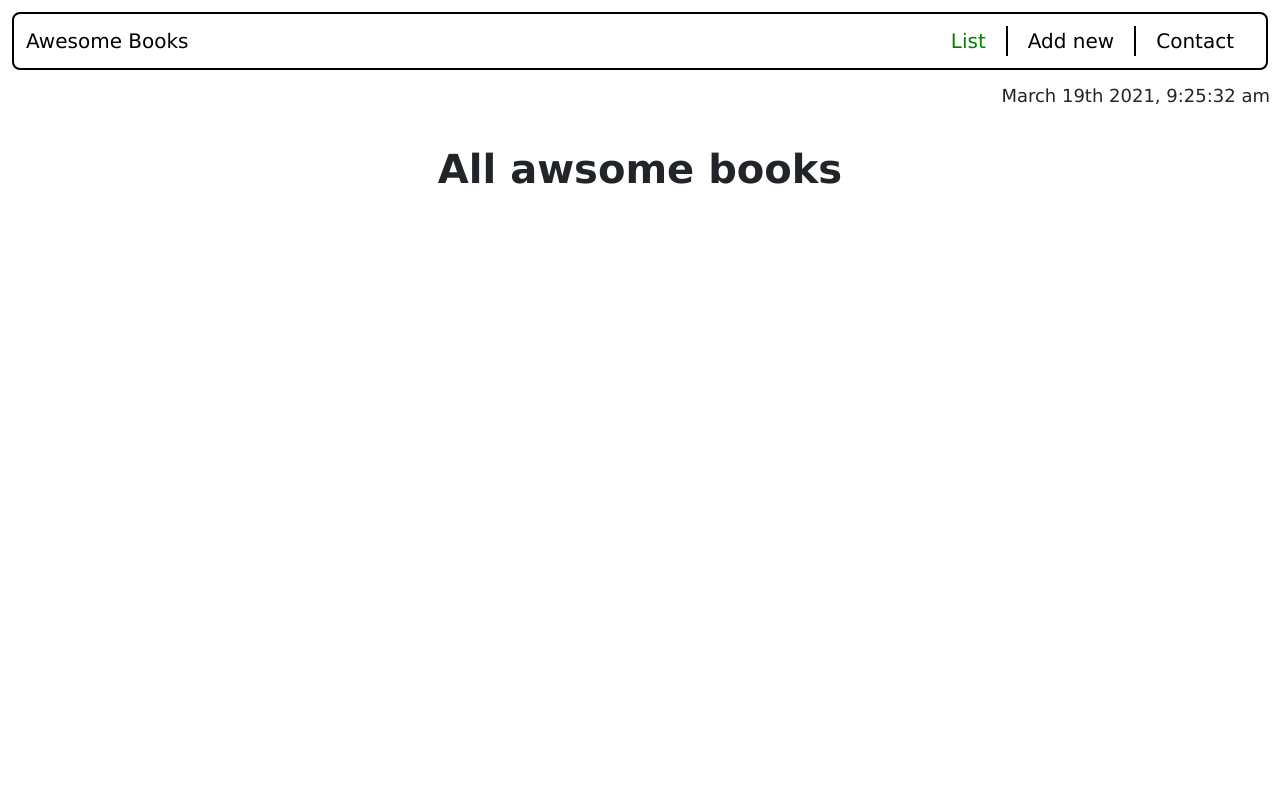
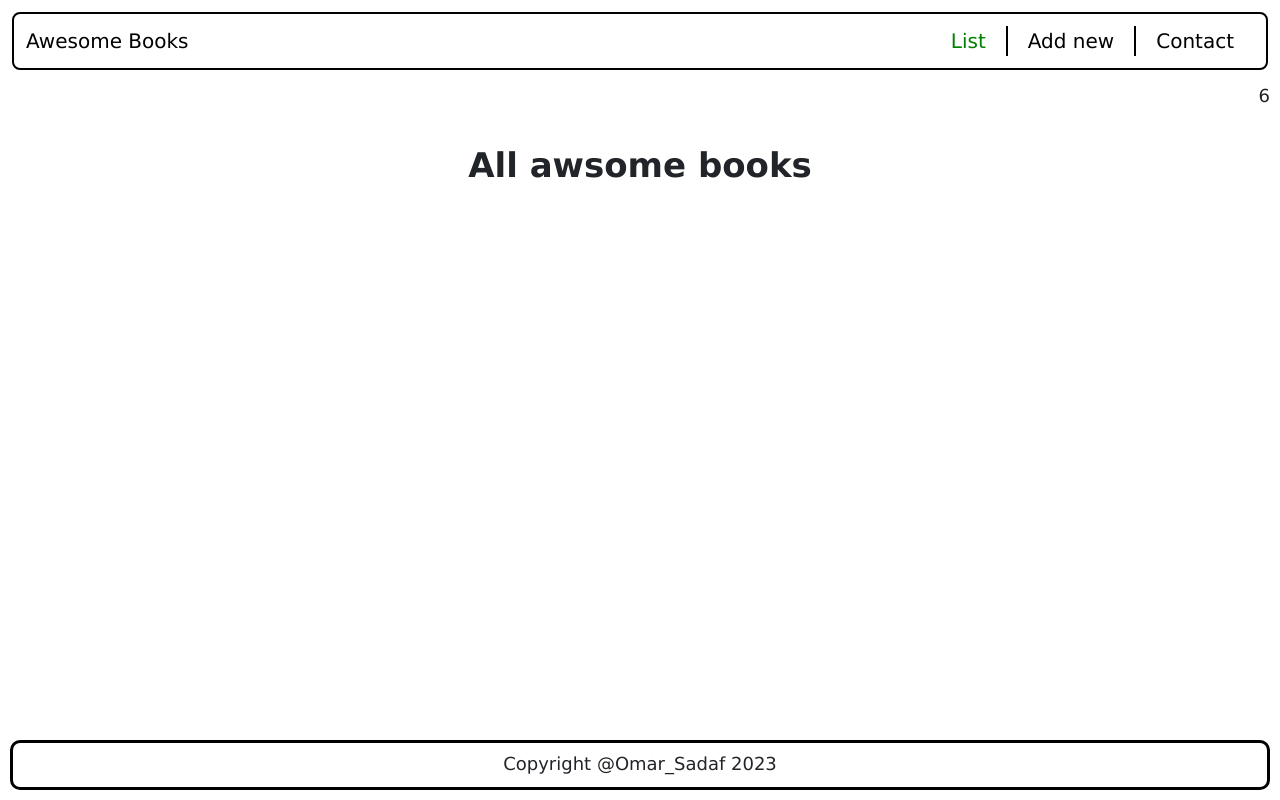
Before and after one commit to Aqurds/mv-bl, a plain HTML site: page index.html in a window 1280 px wide. Both pictures are taken after a click on the link "List". Drawn offline with nearby package versions, Linux system fonts and the light colour scheme.

Commit message:
Added date & time dynamically V1

```diff
--- a/assets/css/style.css
+++ b/assets/css/style.css
@@ -22,6 +22,7 @@ li {
   font-weight: 900;
   text-align: center;
   margin-bottom: 20px;
+  font-size: 34px;
 }
 
 .booklist-table button {
@@ -62,6 +63,7 @@ li {
   font-weight: 900;
   margin-bottom: 20px;
   text-align: center;
+  font-size: 34px;
 }
 
 #book-form {
@@ -132,8 +134,31 @@ li {
 
 .contact {
   display: none;
+  margin-top: 20px;
 }
 
 .contact ul li {
   list-style: disc;
 }
+
+.content-active {
+  display: block;
+}
+
+.content-inactive {
+  display: none;
+}
+
+.footer {
+  position: fixed;
+  left: 10px;
+  bottom: 10px;
+  height: 50px;
+  text-align: center;
+  line-height: 42px;
+  right: 10px;
+  border-radius: 10px;
+  border: 3px solid black;
+  display: flex;
+  justify-content: center;
+}
--- a/assets/js/main.js
+++ b/assets/js/main.js
@@ -86,3 +86,37 @@ class Book {
 }
 
 const bookList = new Book('#book-form', 'bookCollection', '.booklist-table');
+
+
+// Dynamic content section code
+function toggleElement(target) {
+  const allSiblinsElem = document.querySelectorAll('.row')
+  allSiblinsElem.forEach((elem, index) => {
+    if (elem.className.split(' ')[1] == target) {
+      elem.classList.remove('content-inactive')
+      elem.classList.add('content-active')
+    } else {
+      elem.classList.remove('content-active')
+      elem.classList.add('content-inactive')
+    }
+  })
+}
+const triggerElem = document.querySelectorAll('.nav-item')
+triggerElem.forEach((singleElem, index) => {
+  singleElem.addEventListener('click', (e) => {
+    e.preventDefault();
+    const targetSection = singleElem.className;
+    const targetSectionClass = singleElem.getAttribute('data-target')
+    console.log(targetSectionClass, targetSection);
+    toggleElement(targetSectionClass)
+  })
+})
+
+// Set date & time dynamically in "under navigation" & footer
+const dateTime = new Date()
+const monthList = ['January', 'February', 'March', 'April', 'May', 'June', 'July', 'August', 'September', 'October', 'November', 'December']
+const currentYear = dateTime.getFullYear();
+const currentMonth = monthList[dateTime.getMonth()];
+console.log(currentMonth)
+document.querySelector('#date-time').innerHTML = dateTime.toLocaleString().split('/')[0];
+document.querySelector('#footer-year').innerHTML = currentYear;
--- a/index.html
+++ b/index.html
@@ -19,11 +19,12 @@
             </ul>
         </nav>
       </header>
+
       <div class="time">
-        <p>March 19th 2021, 9:25:32 am</p>
+        <p id="date-time">March 19th 2021, 9:25:32 am</p>
       </div>
+
       <section class="container">
-
         <!-- This section contains table of book list -->
         <section class="row book-list-row">
           <section class="col-12">
@@ -38,7 +39,6 @@
         <!-- This section contains "add book" interface -->
         <section class="row add-book-row">
           <section class="col-12">
-            <div class="horizon-sign"></div>
             <h2>Add a new book</h2>
             <form id="book-form">
                 <input type="text" placeholder="Title" name="title" class="book-title"><br>
@@ -72,6 +72,12 @@
           </acricle>
         </section>
       </section>
-        <script src="assets/js/main.js"></script>
+
+      <footer>
+        <div class="footer">
+         <p>Copyright @Omar_Sadaf <span id="footer-year"></span></p>
+        </div>
+      </footer>
+      <script src="assets/js/main.js"></script>
     </body>
 </html>
```
